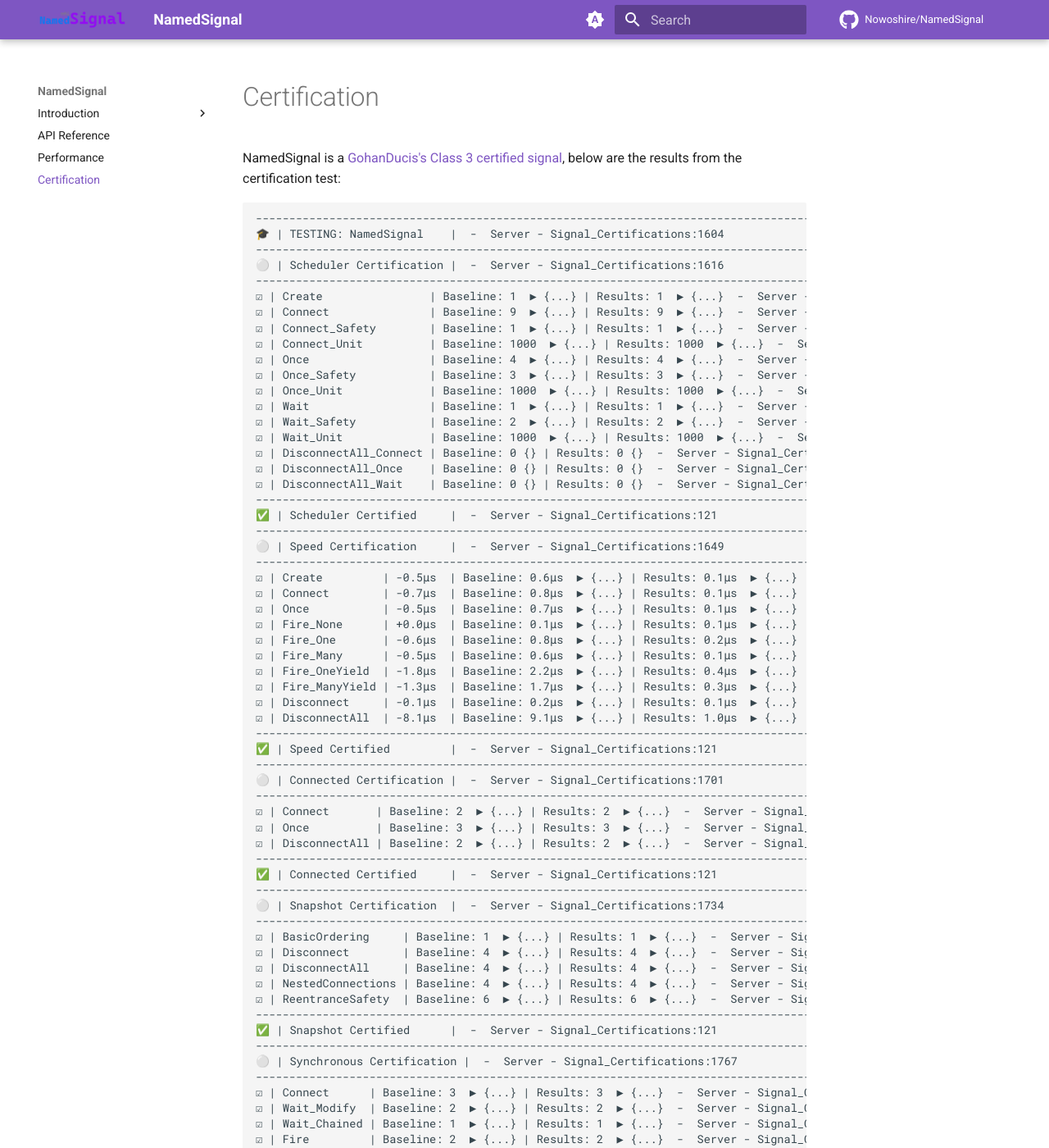
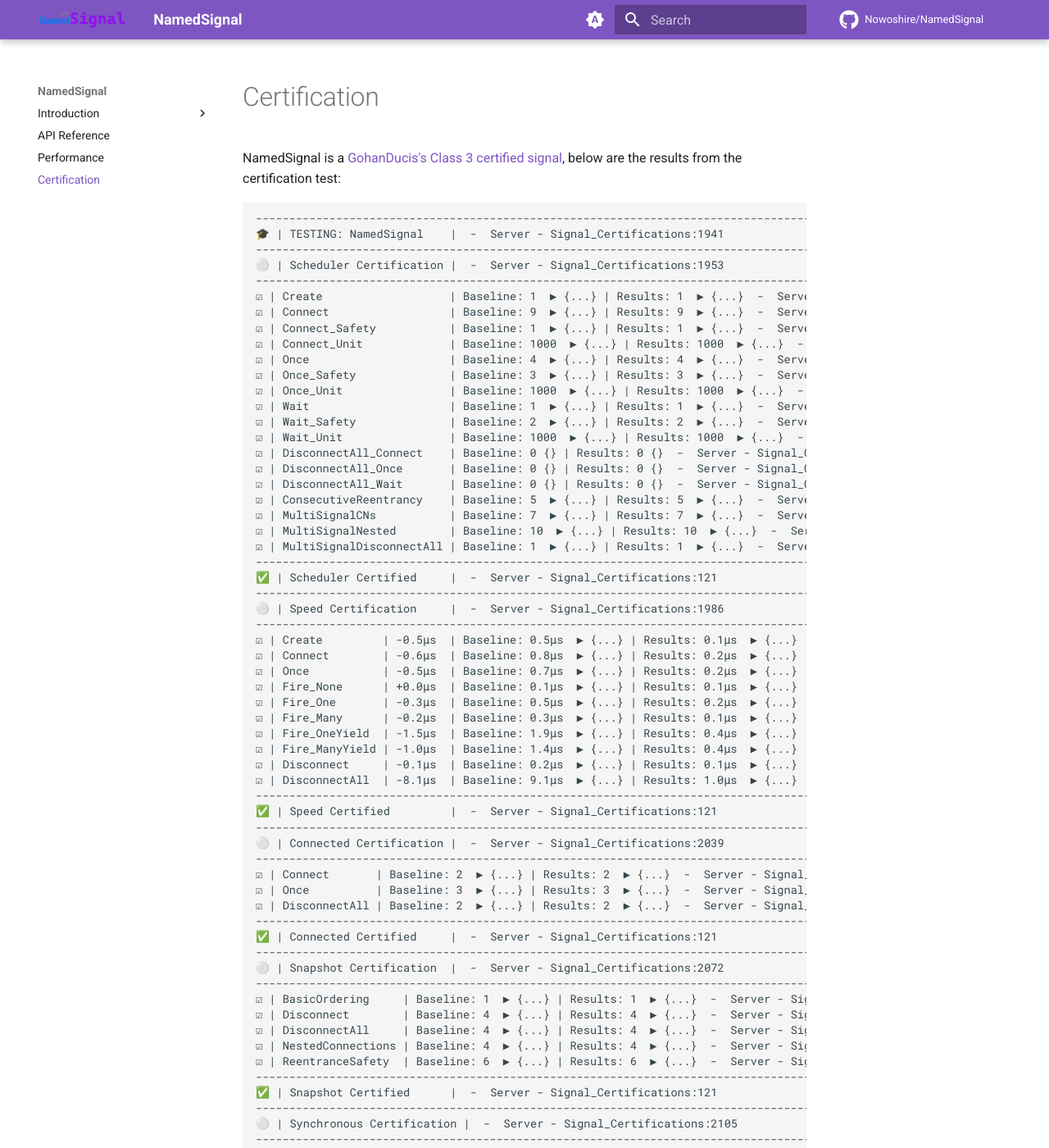
Before and after one commit to Nowoshire/NamedSignal, an MkDocs documentation site: the page built from docs/certification.md, in a window 1280 px wide and 1400 px high. Shown: the whole window at 82% size. Built offline with MkDocs 1.6.1 and Material for MkDocs 9.7.7, drawn with Linux system fonts in a browser that asks for light colours; comment, search, counter and statistics services are not loaded; some of the changed text lies outside the part shown.

Commit message:
Update certification results (still Class 3)

````diff
--- a/docs/certification.md
+++ b/docs/certification.md
@@ -2,79 +2,83 @@
 NamedSignal is a [GohanDucis's Class 3 certified signal](https://devforum.roblox.com/t/signal-certifications-classes-guide/4263792), below are the results from the certification test:
 
 ```
---------------------------------------------------------------------------------------  -  Server - Signal_Certifications:1594
-🎓 | TESTING: NamedSignal    |  -  Server - Signal_Certifications:1604
---------------------------------------------------------------------------------------  -  Server - Signal_Certifications:1594
-⚪ | Scheduler Certification |  -  Server - Signal_Certifications:1616
---------------------------------------------------------------------------------------  -  Server - Signal_Certifications:1594
-☑ | Create                | Baseline: 1  ▶ {...} | Results: 1  ▶ {...}  -  Server - Signal_Certifications:168
-☑ | Connect               | Baseline: 9  ▶ {...} | Results: 9  ▶ {...}  -  Server - Signal_Certifications:168
-☑ | Connect_Safety        | Baseline: 1  ▶ {...} | Results: 1  ▶ {...}  -  Server - Signal_Certifications:168
-☑ | Connect_Unit          | Baseline: 1000  ▶ {...} | Results: 1000  ▶ {...}  -  Server - Signal_Certifications:168
-☑ | Once                  | Baseline: 4  ▶ {...} | Results: 4  ▶ {...}  -  Server - Signal_Certifications:168
-☑ | Once_Safety           | Baseline: 3  ▶ {...} | Results: 3  ▶ {...}  -  Server - Signal_Certifications:168
-☑ | Once_Unit             | Baseline: 1000  ▶ {...} | Results: 1000  ▶ {...}  -  Server - Signal_Certifications:168
-☑ | Wait                  | Baseline: 1  ▶ {...} | Results: 1  ▶ {...}  -  Server - Signal_Certifications:168
-☑ | Wait_Safety           | Baseline: 2  ▶ {...} | Results: 2  ▶ {...}  -  Server - Signal_Certifications:168
-☑ | Wait_Unit             | Baseline: 1000  ▶ {...} | Results: 1000  ▶ {...}  -  Server - Signal_Certifications:168
-☑ | DisconnectAll_Connect | Baseline: 0 {} | Results: 0 {}  -  Server - Signal_Certifications:168
-☑ | DisconnectAll_Once    | Baseline: 0 {} | Results: 0 {}  -  Server - Signal_Certifications:168
-☑ | DisconnectAll_Wait    | Baseline: 0 {} | Results: 0 {}  -  Server - Signal_Certifications:168
---------------------------------------------------------------------------------------  -  Server - Signal_Certifications:1594
+--------------------------------------------------------------------------------------  -  Server - Signal_Certifications:1931
+🎓 | TESTING: NamedSignal    |  -  Server - Signal_Certifications:1941
+--------------------------------------------------------------------------------------  -  Server - Signal_Certifications:1931
+⚪ | Scheduler Certification |  -  Server - Signal_Certifications:1953
+--------------------------------------------------------------------------------------  -  Server - Signal_Certifications:1931
+☑ | Create                   | Baseline: 1  ▶ {...} | Results: 1  ▶ {...}  -  Server - Signal_Certifications:168
+☑ | Connect                  | Baseline: 9  ▶ {...} | Results: 9  ▶ {...}  -  Server - Signal_Certifications:168
+☑ | Connect_Safety           | Baseline: 1  ▶ {...} | Results: 1  ▶ {...}  -  Server - Signal_Certifications:168
+☑ | Connect_Unit             | Baseline: 1000  ▶ {...} | Results: 1000  ▶ {...}  -  Server - Signal_Certifications:168
+☑ | Once                     | Baseline: 4  ▶ {...} | Results: 4  ▶ {...}  -  Server - Signal_Certifications:168
+☑ | Once_Safety              | Baseline: 3  ▶ {...} | Results: 3  ▶ {...}  -  Server - Signal_Certifications:168
+☑ | Once_Unit                | Baseline: 1000  ▶ {...} | Results: 1000  ▶ {...}  -  Server - Signal_Certifications:168
+☑ | Wait                     | Baseline: 1  ▶ {...} | Results: 1  ▶ {...}  -  Server - Signal_Certifications:168
+☑ | Wait_Safety              | Baseline: 2  ▶ {...} | Results: 2  ▶ {...}  -  Server - Signal_Certifications:168
+☑ | Wait_Unit                | Baseline: 1000  ▶ {...} | Results: 1000  ▶ {...}  -  Server - Signal_Certifications:168
+☑ | DisconnectAll_Connect    | Baseline: 0 {} | Results: 0 {}  -  Server - Signal_Certifications:168
+☑ | DisconnectAll_Once       | Baseline: 0 {} | Results: 0 {}  -  Server - Signal_Certifications:168
+☑ | DisconnectAll_Wait       | Baseline: 0 {} | Results: 0 {}  -  Server - Signal_Certifications:168
+☑ | ConsecutiveReentrancy    | Baseline: 5  ▶ {...} | Results: 5  ▶ {...}  -  Server - Signal_Certifications:168
+☑ | MultiSignalCNs           | Baseline: 7  ▶ {...} | Results: 7  ▶ {...}  -  Server - Signal_Certifications:168
+☑ | MultiSignalNested        | Baseline: 10  ▶ {...} | Results: 10  ▶ {...}  -  Server - Signal_Certifications:168
+☑ | MultiSignalDisconnectAll | Baseline: 1  ▶ {...} | Results: 1  ▶ {...}  -  Server - Signal_Certifications:168
+--------------------------------------------------------------------------------------  -  Server - Signal_Certifications:1931
 ✅ | Scheduler Certified     |  -  Server - Signal_Certifications:121
---------------------------------------------------------------------------------------  -  Server - Signal_Certifications:1594
-⚪ | Speed Certification     |  -  Server - Signal_Certifications:1649
---------------------------------------------------------------------------------------  -  Server - Signal_Certifications:1594
-☑ | Create         | -0.5μs  | Baseline: 0.6μs  ▶ {...} | Results: 0.1μs  ▶ {...}  -  Server - Signal_Certifications:221
-☑ | Connect        | -0.7μs  | Baseline: 0.8μs  ▶ {...} | Results: 0.1μs  ▶ {...}  -  Server - Signal_Certifications:221
-☑ | Once           | -0.5μs  | Baseline: 0.7μs  ▶ {...} | Results: 0.1μs  ▶ {...}  -  Server - Signal_Certifications:221
+--------------------------------------------------------------------------------------  -  Server - Signal_Certifications:1931
+⚪ | Speed Certification     |  -  Server - Signal_Certifications:1986
+--------------------------------------------------------------------------------------  -  Server - Signal_Certifications:1931
+☑ | Create         | -0.5μs  | Baseline: 0.5μs  ▶ {...} | Results: 0.1μs  ▶ {...}  -  Server - Signal_Certifications:221
+☑ | Connect        | -0.6μs  | Baseline: 0.8μs  ▶ {...} | Results: 0.2μs  ▶ {...}  -  Server - Signal_Certifications:221
+☑ | Once           | -0.5μs  | Baseline: 0.7μs  ▶ {...} | Results: 0.2μs  ▶ {...}  -  Server - Signal_Certifications:221
 ☑ | Fire_None      | +0.0μs  | Baseline: 0.1μs  ▶ {...} | Results: 0.1μs  ▶ {...}  -  Server - Signal_Certifications:221
-☑ | Fire_One       | -0.6μs  | Baseline: 0.8μs  ▶ {...} | Results: 0.2μs  ▶ {...}  -  Server - Signal_Certifications:221
-☑ | Fire_Many      | -0.5μs  | Baseline: 0.6μs  ▶ {...} | Results: 0.1μs  ▶ {...}  -  Server - Signal_Certifications:221
-☑ | Fire_OneYield  | -1.8μs  | Baseline: 2.2μs  ▶ {...} | Results: 0.4μs  ▶ {...}  -  Server - Signal_Certifications:221
-☑ | Fire_ManyYield | -1.3μs  | Baseline: 1.7μs  ▶ {...} | Results: 0.3μs  ▶ {...}  -  Server - Signal_Certifications:221
+☑ | Fire_One       | -0.3μs  | Baseline: 0.5μs  ▶ {...} | Results: 0.2μs  ▶ {...}  -  Server - Signal_Certifications:221
+☑ | Fire_Many      | -0.2μs  | Baseline: 0.3μs  ▶ {...} | Results: 0.1μs  ▶ {...}  -  Server - Signal_Certifications:221
+☑ | Fire_OneYield  | -1.5μs  | Baseline: 1.9μs  ▶ {...} | Results: 0.4μs  ▶ {...}  -  Server - Signal_Certifications:221
+☑ | Fire_ManyYield | -1.0μs  | Baseline: 1.4μs  ▶ {...} | Results: 0.4μs  ▶ {...}  -  Server - Signal_Certifications:221
 ☑ | Disconnect     | -0.1μs  | Baseline: 0.2μs  ▶ {...} | Results: 0.1μs  ▶ {...}  -  Server - Signal_Certifications:221
 ☑ | DisconnectAll  | -8.1μs  | Baseline: 9.1μs  ▶ {...} | Results: 1.0μs  ▶ {...}  -  Server - Signal_Certifications:221
---------------------------------------------------------------------------------------  -  Server - Signal_Certifications:1594
+--------------------------------------------------------------------------------------  -  Server - Signal_Certifications:1931
 ✅ | Speed Certified         |  -  Server - Signal_Certifications:121
---------------------------------------------------------------------------------------  -  Server - Signal_Certifications:1594
-⚪ | Connected Certification |  -  Server - Signal_Certifications:1701
---------------------------------------------------------------------------------------  -  Server - Signal_Certifications:1594
+--------------------------------------------------------------------------------------  -  Server - Signal_Certifications:1931
+⚪ | Connected Certification |  -  Server - Signal_Certifications:2039
+--------------------------------------------------------------------------------------  -  Server - Signal_Certifications:1931
 ☑ | Connect       | Baseline: 2  ▶ {...} | Results: 2  ▶ {...}  -  Server - Signal_Certifications:168
 ☑ | Once          | Baseline: 3  ▶ {...} | Results: 3  ▶ {...}  -  Server - Signal_Certifications:168
 ☑ | DisconnectAll | Baseline: 2  ▶ {...} | Results: 2  ▶ {...}  -  Server - Signal_Certifications:168
---------------------------------------------------------------------------------------  -  Server - Signal_Certifications:1594
+--------------------------------------------------------------------------------------  -  Server - Signal_Certifications:1931
 ✅ | Connected Certified     |  -  Server - Signal_Certifications:121
---------------------------------------------------------------------------------------  -  Server - Signal_Certifications:1594
-⚪ | Snapshot Certification  |  -  Server - Signal_Certifications:1734
---------------------------------------------------------------------------------------  -  Server - Signal_Certifications:1594
+--------------------------------------------------------------------------------------  -  Server - Signal_Certifications:1931
+⚪ | Snapshot Certification  |  -  Server - Signal_Certifications:2072
+--------------------------------------------------------------------------------------  -  Server - Signal_Certifications:1931
 ☑ | BasicOrdering     | Baseline: 1  ▶ {...} | Results: 1  ▶ {...}  -  Server - Signal_Certifications:168
 ☑ | Disconnect        | Baseline: 4  ▶ {...} | Results: 4  ▶ {...}  -  Server - Signal_Certifications:168
 ☑ | DisconnectAll     | Baseline: 4  ▶ {...} | Results: 4  ▶ {...}  -  Server - Signal_Certifications:168
 ☑ | NestedConnections | Baseline: 4  ▶ {...} | Results: 4  ▶ {...}  -  Server - Signal_Certifications:168
 ☑ | ReentranceSafety  | Baseline: 6  ▶ {...} | Results: 6  ▶ {...}  -  Server - Signal_Certifications:168
---------------------------------------------------------------------------------------  -  Server - Signal_Certifications:1594
+--------------------------------------------------------------------------------------  -  Server - Signal_Certifications:1931
 ✅ | Snapshot Certified      |  -  Server - Signal_Certifications:121
---------------------------------------------------------------------------------------  -  Server - Signal_Certifications:1594
-⚪ | Synchronous Certification |  -  Server - Signal_Certifications:1767
---------------------------------------------------------------------------------------  -  Server - Signal_Certifications:1594
+--------------------------------------------------------------------------------------  -  Server - Signal_Certifications:1931
+⚪ | Synchronous Certification |  -  Server - Signal_Certifications:2105
+--------------------------------------------------------------------------------------  -  Server - Signal_Certifications:1931
 ☑ | Connect      | Baseline: 3  ▶ {...} | Results: 3  ▶ {...}  -  Server - Signal_Certifications:168
 ☑ | Wait_Modify  | Baseline: 2  ▶ {...} | Results: 2  ▶ {...}  -  Server - Signal_Certifications:168
 ☑ | Wait_Chained | Baseline: 1  ▶ {...} | Results: 1  ▶ {...}  -  Server - Signal_Certifications:168
 ☑ | Fire         | Baseline: 2  ▶ {...} | Results: 2  ▶ {...}  -  Server - Signal_Certifications:168
---------------------------------------------------------------------------------------  -  Server - Signal_Certifications:1594
+--------------------------------------------------------------------------------------  -  Server - Signal_Certifications:1931
 ✅ | Synchronous Certified   |  -  Server - Signal_Certifications:121
---------------------------------------------------------------------------------------  -  Server - Signal_Certifications:1594
-⚪ | Order Certification     |  -  Server - Signal_Certifications:1800
---------------------------------------------------------------------------------------  -  Server - Signal_Certifications:1594
+--------------------------------------------------------------------------------------  -  Server - Signal_Certifications:1931
+⚪ | Order Certification     |  -  Server - Signal_Certifications:2138
+--------------------------------------------------------------------------------------  -  Server - Signal_Certifications:1931
 ☑ | Connect    | Baseline: 2  ▶ {...} | Results: 2  ▶ {...}  -  Server - Signal_Certifications:168
 ☑ | Once       | Baseline: 2  ▶ {...} | Results: 2  ▶ {...}  -  Server - Signal_Certifications:168
 ☑ | Wait       | Baseline: 2  ▶ {...} | Results: 2  ▶ {...}  -  Server - Signal_Certifications:168
 ☑ | Mixed      | Baseline: 12  ▶ {...} | Results: 12  ▶ {...}  -  Server - Signal_Certifications:168
 ☑ | Disconnect | Baseline: 10  ▶ {...} | Results: 10  ▶ {...}  -  Server - Signal_Certifications:168
---------------------------------------------------------------------------------------  -  Server - Signal_Certifications:1594
+--------------------------------------------------------------------------------------  -  Server - Signal_Certifications:1931
 ✅ | Order Certified         |  -  Server - Signal_Certifications:121
---------------------------------------------------------------------------------------  -  Server - Signal_Certifications:1594
-🏆 | NamedSignal: Class 3    |  -  Server - Signal_Certifications:1847
---------------------------------------------------------------------------------------
+--------------------------------------------------------------------------------------  -  Server - Signal_Certifications:1931
+🏆 | NamedSignal: Class 3    |  -  Server - Signal_Certifications:2185
+--------------------------------------------------------------------------------------  -  Server - Signal_Certifications:1931
 ```
````
